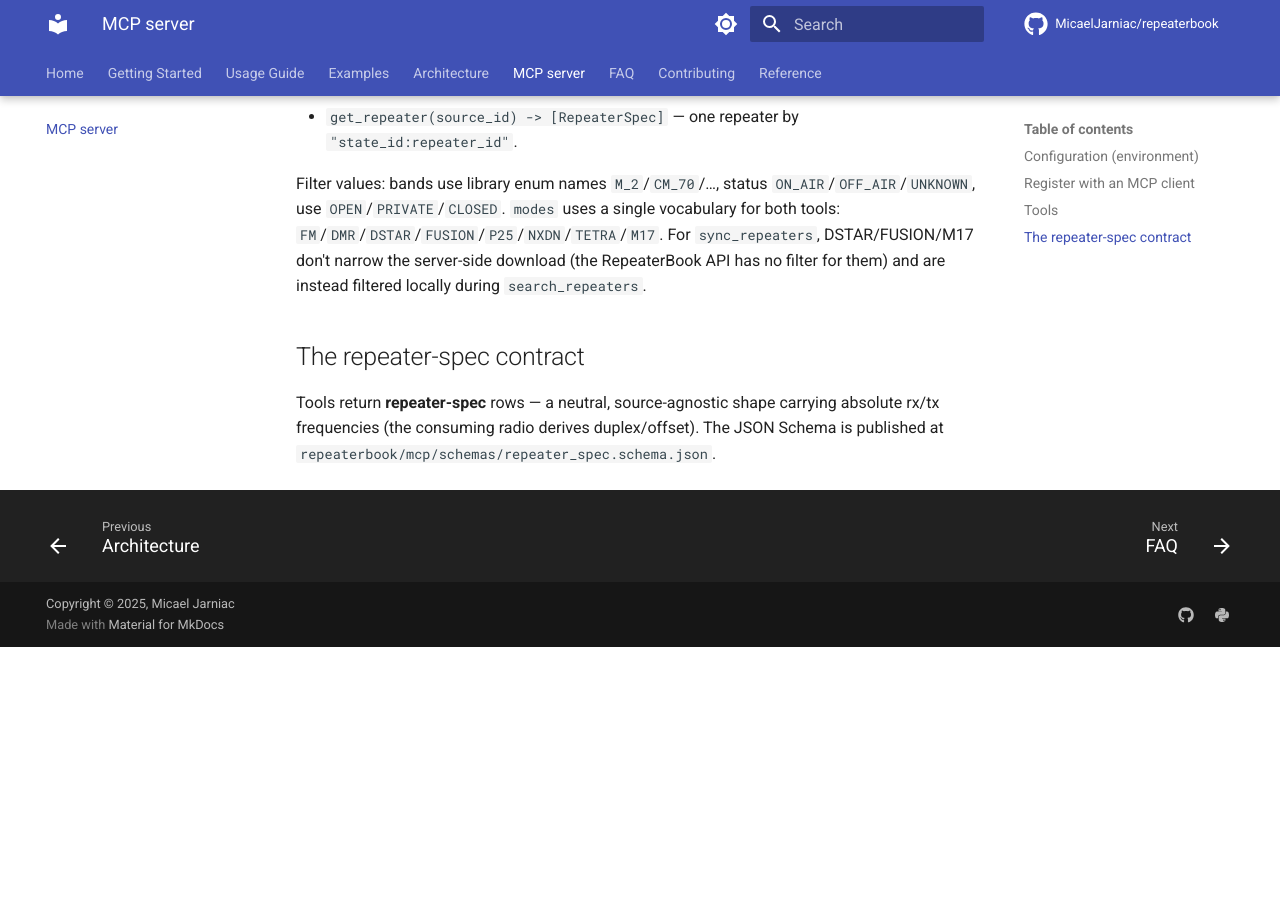
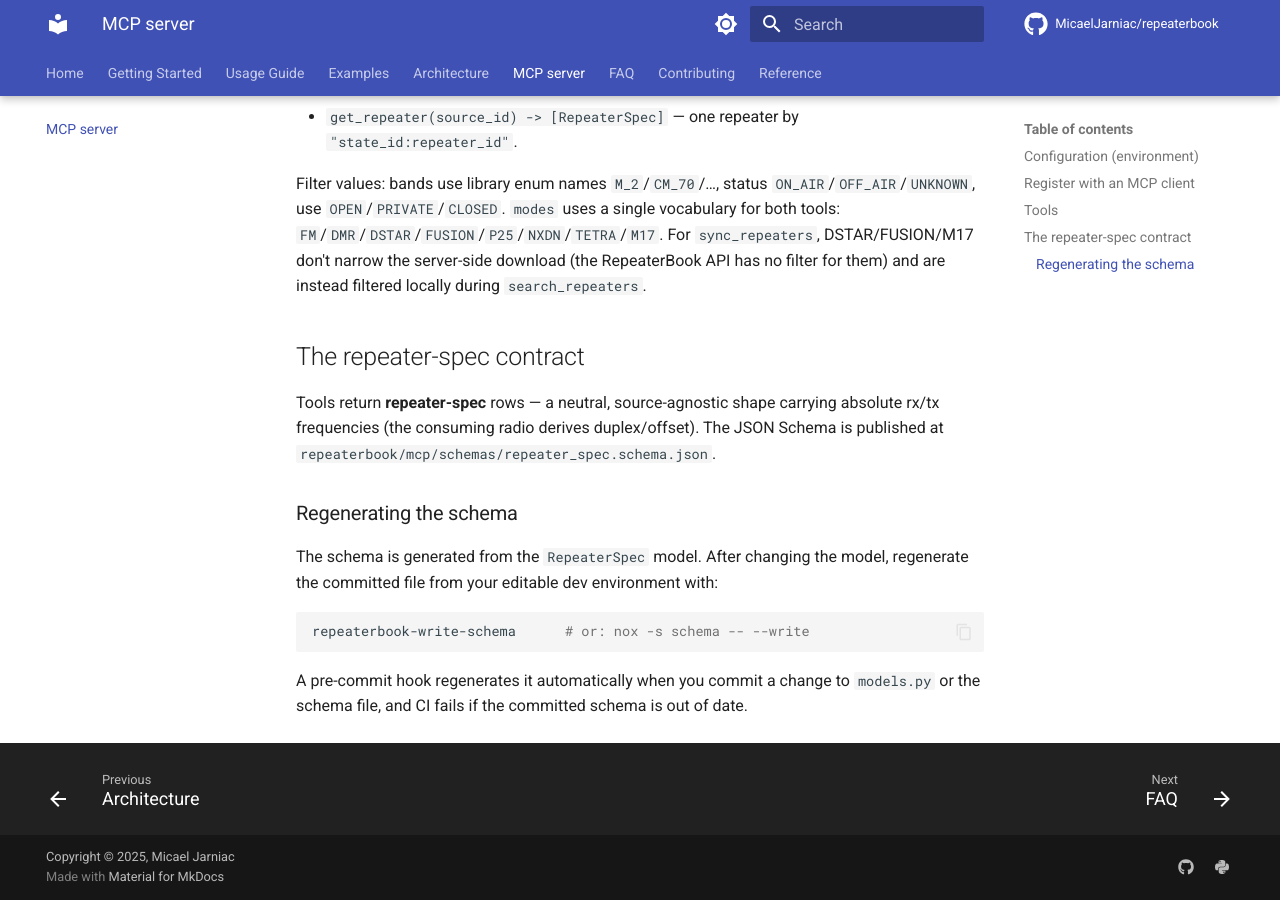
Before and after one commit to MicaelJarniac/repeaterbook, an MkDocs documentation site: the page built from docs/mcp.md, in a window 1280 px wide and 900 px high, scrolled down 1118 px. Built offline with MkDocs 1.6.1 and Material for MkDocs 9.7.7, drawn with Linux system fonts in a browser that asks for light colours; comment, search, counter and statistics services are not loaded; the version menu is left out; before the commit the page ends 1765 px from its top, so only the background shows below that.

Commit message:
feat(mcp): add schema-generation ergonomics
Give contributors one command and an auto-regen-on-commit for the
RepeaterSpec JSON Schema, without adding a redundant CI job (the existing
test_schema_contract.py stays the CI drift guard).

- pyproject: new console script `repeaterbook-write-schema` wrapping
  `repeaterbook.mcp.models:write_schema`, plus an entry-point guard test
- .pre-commit-config.yaml: local/system hook that regenerates the schema
  on commit (fixer-style), scoped via `files:` to models.py + the schema
  file and via `stages: [pre-commit]` so it's excluded from CI's manual
  pre-commit run
- noxfile: local-only `schema` session (default=False, out of the CI
  matrix) — checks via the contract test by default, `-- --write` regenerates
- docs/mcp.md: "Regenerating the schema" contributor note

No change to write_schema(), the schema file, the RepeaterSpec model, or
any CI workflow.

````diff
--- a/docs/mcp.md
+++ b/docs/mcp.md
@@ -45,3 +45,16 @@
 Tools return **repeater-spec** rows — a neutral, source-agnostic shape carrying
 absolute rx/tx frequencies (the consuming radio derives duplex/offset). The JSON
 Schema is published at `repeaterbook/mcp/schemas/repeater_spec.schema.json`.
+
+### Regenerating the schema
+
+The schema is generated from the `RepeaterSpec` model. After changing the model,
+regenerate the committed file from your editable dev environment with:
+
+```bash
+repeaterbook-write-schema      # or: nox -s schema -- --write
+```
+
+A pre-commit hook regenerates it automatically when you commit a change to
+`models.py` or the schema file, and CI fails if the committed schema is out of
+date.
--- a/pyproject.toml
+++ b/pyproject.toml
@@ -50,6 +50,7 @@
 
 [project.scripts]
 repeaterbook-mcp = "repeaterbook.mcp.server:main"
+repeaterbook-write-schema = "repeaterbook.mcp.models:write_schema"
 
 [dependency-groups]
 tests = [
````
Also changed, not shown: .pre-commit-config.yaml (+9 -0 lines), noxfile.py (+10 -0 lines), 1 other file.
